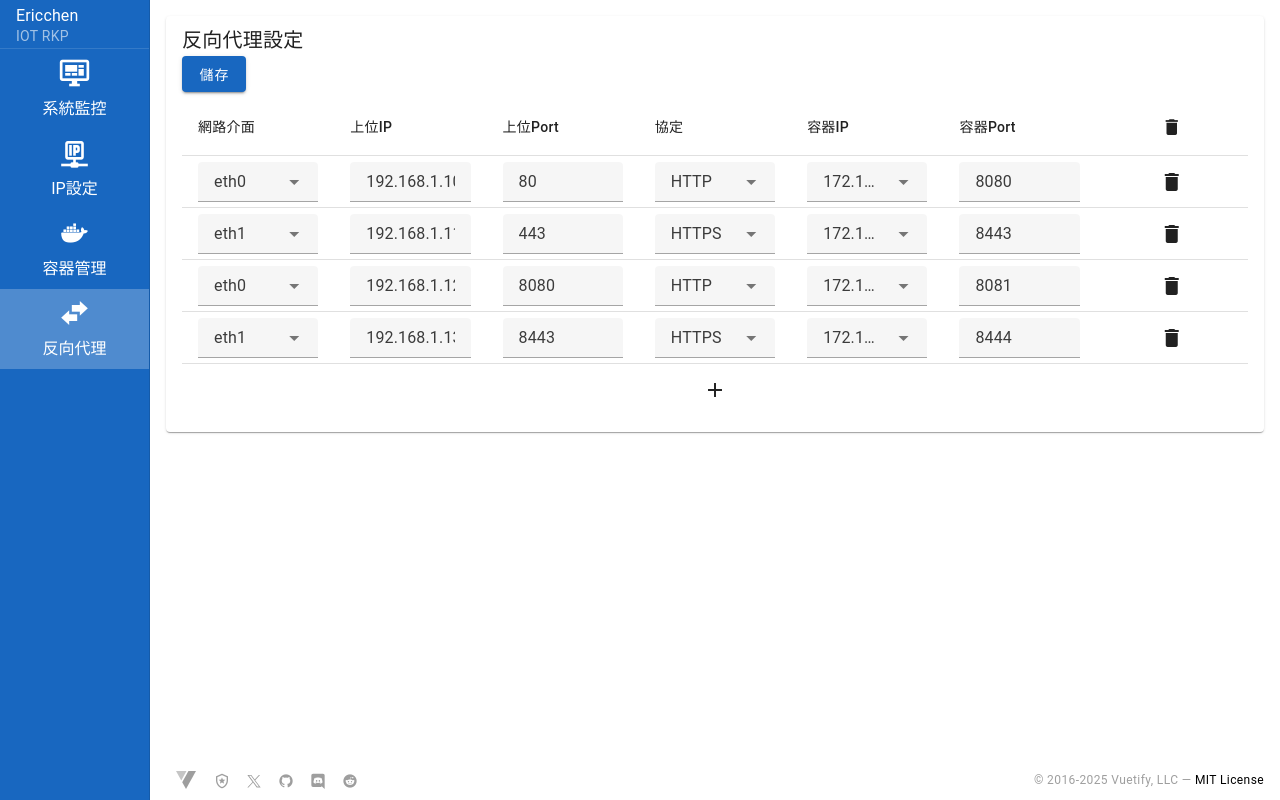
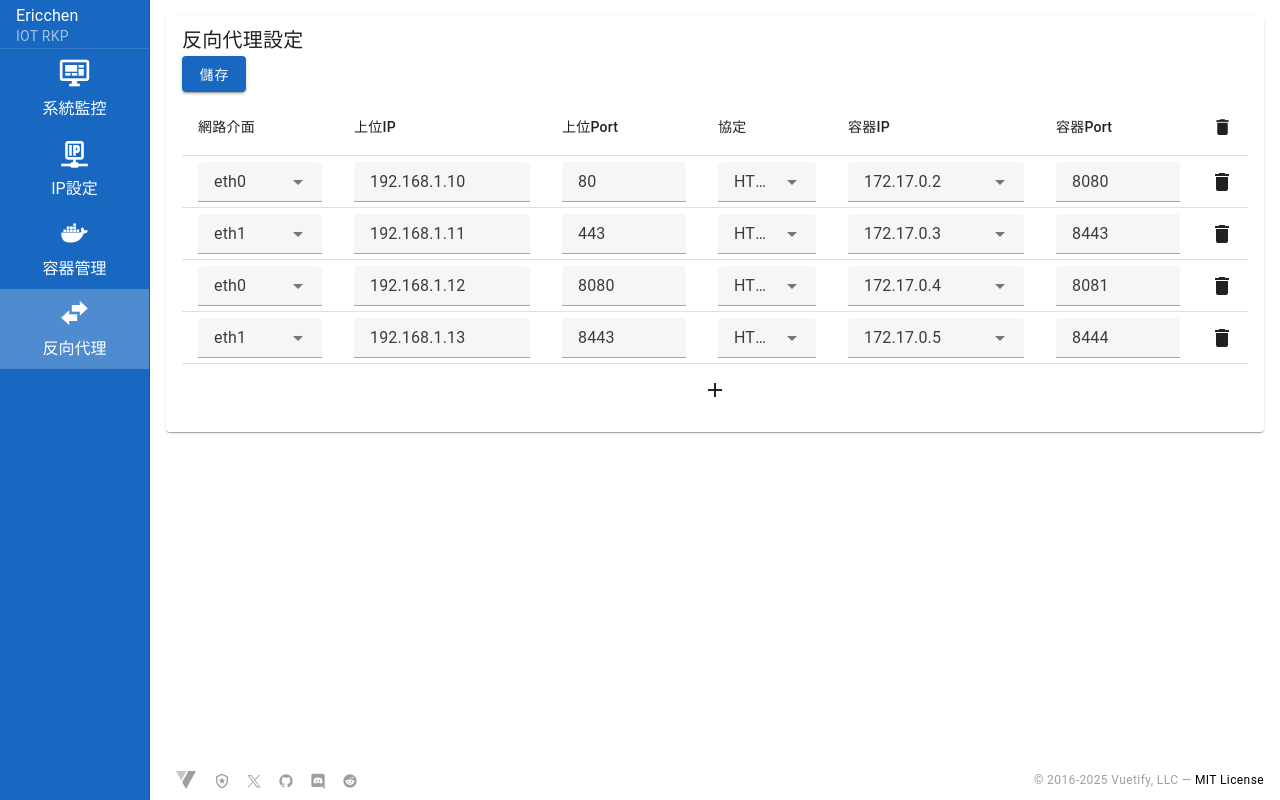
Before and after one commit to Jyunnn/iot_rkpweb, a Vue app: page /ReverseProxyConfiguration in a window 1280 px wide. Built offline with nearby package versions, Linux system fonts and the light colour scheme; no server answers; a small style sheet from the web is missing.

Commit message:
refactor: rename delete column class

```diff
--- a/src/pages/ReverseProxyConfiguration.vue
+++ b/src/pages/ReverseProxyConfiguration.vue
@@ -16,7 +16,7 @@
               <th class="text-left col-protocol">協定</th>
               <th class="text-left col-container-ip">容器IP</th>
               <th class="text-left col-container-port">容器Port</th>
-              <th class="text-center col-actions">
+              <th class="text-center col-delete">
                 <v-icon icon="mdi-delete" />
               </th>
             </tr>
@@ -79,7 +79,7 @@
                   @input="row.containerPort = sanitizePort(row.containerPort)"
                 />
               </td>
-              <td class="text-center col-actions">
+              <td class="text-center col-delete">
                 <v-btn
                   icon="mdi-delete"
                   variant="text"
@@ -273,31 +273,31 @@
 </script>
 
 <style scoped>
-  .proxy-table th,
-  .proxy-table td {
-    width: 150px;
-    max-width: 150px;
-  }
-
   .col-nic {
     width: 120px;
+    max-width: 120px;
   }
   .col-upstream-ip {
     width: 160px;
+    max-width: 160px;
   }
   .col-upstream-port {
     width: 120px;
+    max-width: 120px;
   }
   .col-protocol {
     width: 100px;
+    max-width: 100px;
   }
   .col-container-ip {
     width: 160px;
+    max-width: 160px;
   }
   .col-container-port {
     width: 120px;
+    max-width: 120px;
   }
-  .col-actions {
+  .col-delete {
     width: 40px;
     max-width: 40px;
     padding: 0;
```
